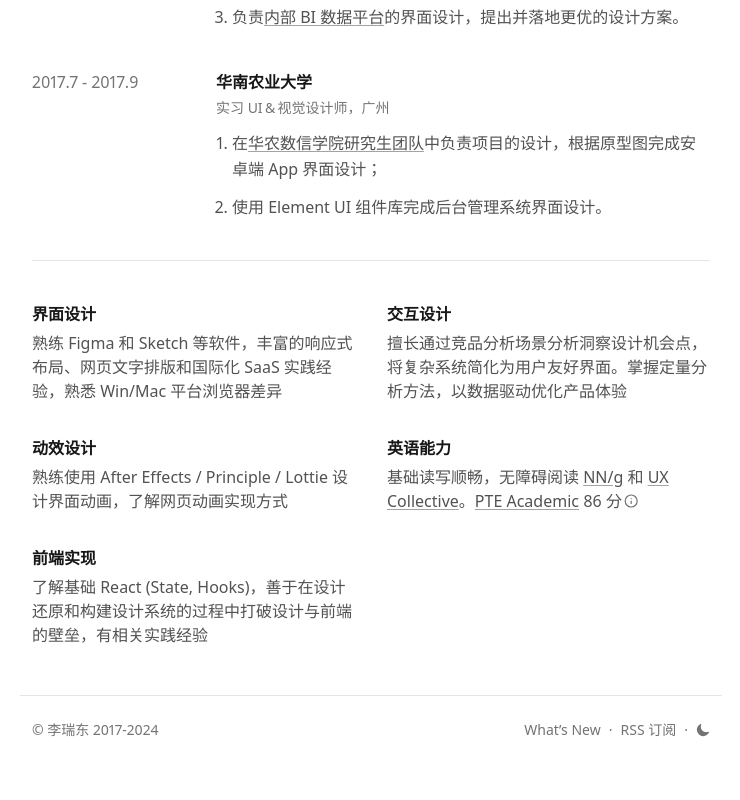
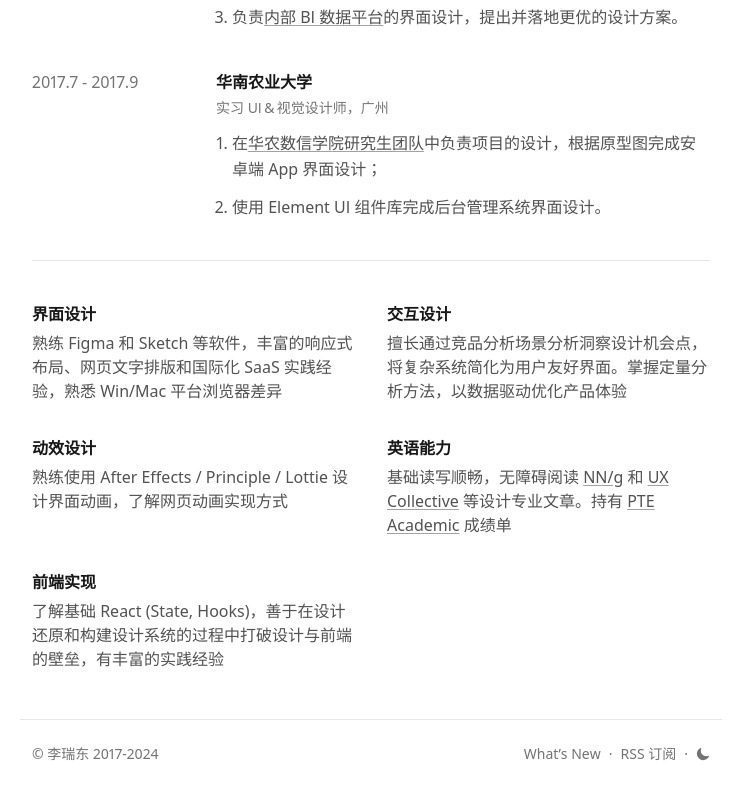
Before and after one commit to Pudge1996/NEXT.LRD.IM, a Next.js app: page /me in a window 1280 px wide. Shown: the part 1986-2786 px from the top of the page, without its empty margins (269-1009 px from the left). Built offline with nearby package versions, Linux system fonts and the light colour scheme.

Commit message:
Updated resume and style

```diff
--- a/pages/me.js
+++ b/pages/me.js
@@ -43,6 +43,17 @@ export default function me() {
 
         {/* 工作经验 */}
         <section className='resume-exp flex flex-col gap-6 sm:gap-8'>
+        {/* <section>
+            <h2>2024.2 - Now</h2>
+            <div>
+            <div>
+              <p><Link href="https://www.sheingroup.com/" target="_blank" rel="noopener noreferrer" title="SHEIN 集团官网">SHEIN</Link></p>
+              <p>高级 B 端交互设计师，广州</p>
+            </div>
+            <ul>
+            </ul>
+            </div>
+          </section> */}
         <section>
             <h2>2023.2 - 2023.8</h2>
             <div>
@@ -137,11 +148,11 @@ export default function me() {
             </section>
             <section>
               <strong>英语能力</strong>
-              <p>基础读写顺畅，无障碍阅读 <Link href="https://www.nngroup.com/" rel="noopener noreferrer" target="_blank" title="尼尔森诺曼集团首页">NN/g</Link> 和 <Link href="https://uxdesign.cc/" target="_blank" title="UX Collective 首页">UX Collective</Link>。<Link href="https://www.pearsonpte.com/pte-academic" rel="noopener noreferrer" target="_blank" title="PTE Academic 官网首页">PTE Academic</Link> 86 分<Tooltips>考试时间：2023-12-26<br/>小分：听 89 读 80 说 79 写 90<br/><Link href="https://www.pearsonpte.com/research/scoring" rel="noopener noreferrer" target="_blank" title="PTE Academic 与雅思和托福的成绩换算表">查看成绩换算表</Link></Tooltips></p>
+              <p>基础读写顺畅，无障碍阅读 <Link href="https://www.nngroup.com/" rel="noopener noreferrer" target="_blank" title="尼尔森诺曼集团首页">NN/g</Link> 和 <Link href="https://uxdesign.cc/" target="_blank" title="UX Collective 首页">UX Collective</Link> 等设计专业文章。持有 <Link href="https://www.pearsonpte.com/pte-academic" rel="noopener noreferrer" target="_blank" title="PTE Academic 官网首页">PTE Academic</Link>  成绩单</p>
             </section>
             <section>
               <strong>前端实现</strong>
-              <p>了解基础 React (State, Hooks)，善于在设计还原和构建设计系统的过程中打破设计与前端的壁垒，有相关实践经验</p>
+              <p>了解基础 React (State, Hooks)，善于在设计还原和构建设计系统的过程中打破设计与前端的壁垒，有丰富的实践经验</p>
             </section>
           </section>
 
--- a/styles/globals.css
+++ b/styles/globals.css
@@ -68,7 +68,7 @@
   /* 个人简历专用样式 */
   .resume{
     a{
-      @apply text-secondary print:no-underline underline underline-offset-2 decoration-neutral-400 sm:hover:decoration-blue-700 dark:decoration-neutral-500 sm:hover:font-medium transition-[text-decoration-color];
+      @apply text-secondary print:no-underline underline underline-offset-2 decoration-neutral-400 sm:hover:decoration-blue-700 dark:sm:hover:decoration-blue-400 dark:decoration-neutral-500 sm:hover:font-medium;
     }
     strong{
       @apply text-primary;
@@ -499,7 +499,7 @@
 /* Tailwind CSS 以外的内容 */
 
 body{
-  font-feature-settings: 'case';
+  font-feature-settings: 'cv06', 'ss04', 'cv03', 'ss01', 'ss02', 'ss07', 'case', 'kern' off;
 }
 
 
```
